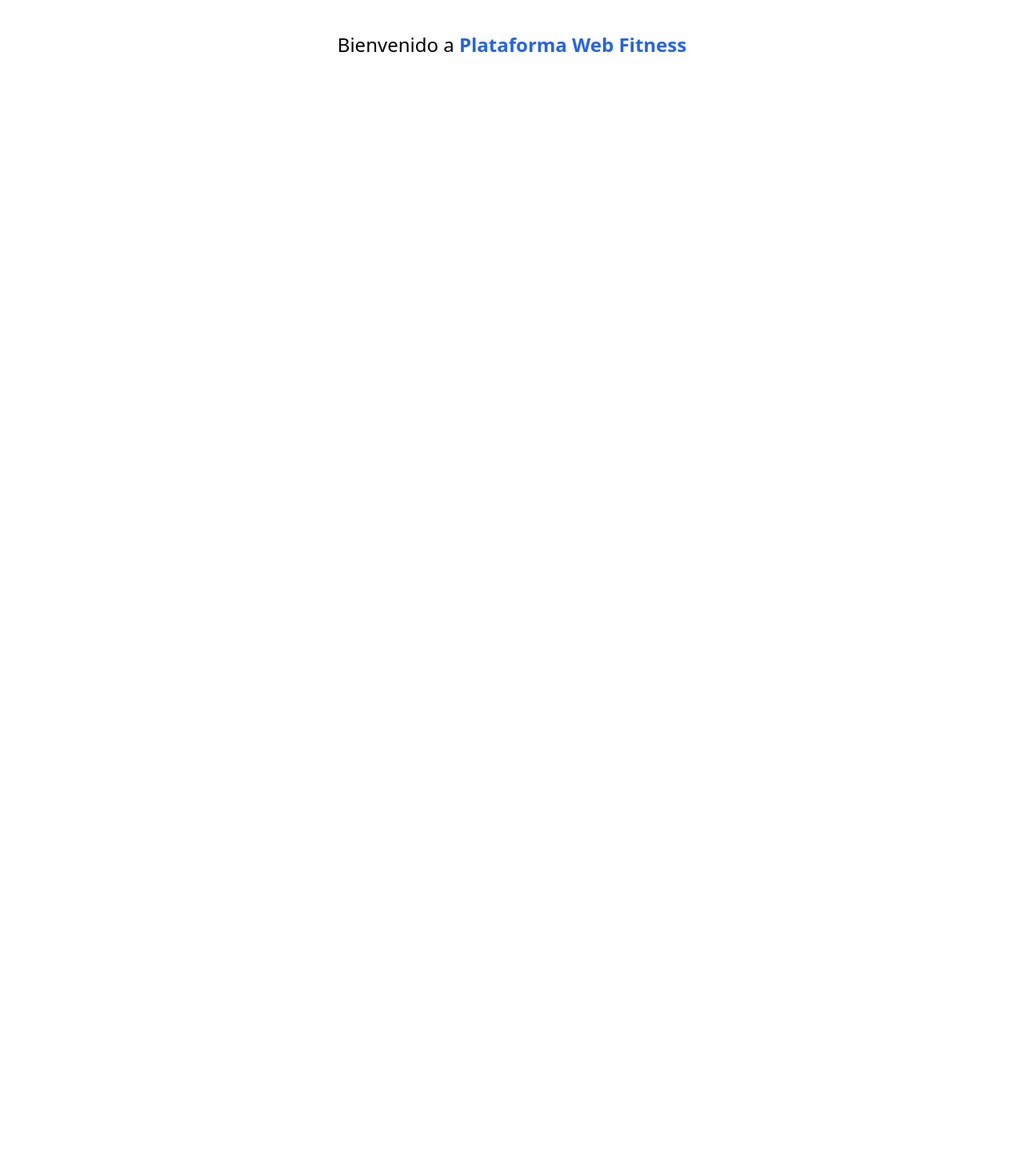
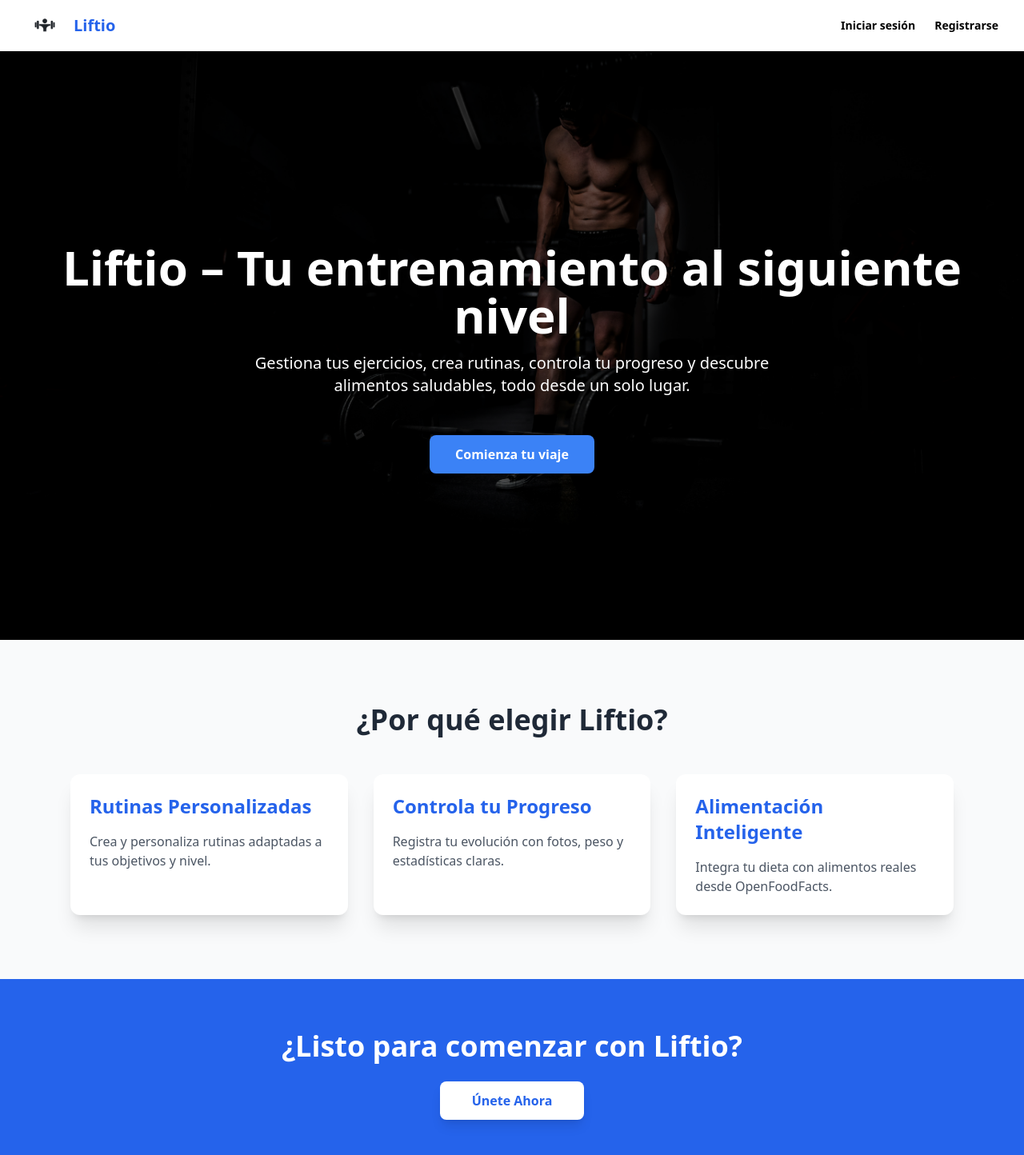
Before and after one commit to asantosc2/web-fitness, a React (Vite) app in the folder web-fitness-front/: page / in a window 1280 px wide. Shown: the top 1444 px of the page at 80% size. Before the commit the page ends 800 px from the top, so only its background shows below. Built offline with nearby package versions, Linux system fonts and the light colour scheme.

Commit message:
Añadido componente Navbar y secciones de inicio con fondo y características del servicio; se incluyen imágenes de logo y fondo.

```diff
--- /dev/null
+++ b/web-fitness-front/src/components/Navbar.tsx
@@ -0,0 +1,79 @@
+import { Link, useNavigate } from "react-router-dom";
+import { useAuth } from "../context/AuthContext";
+import logo from "../assets/logo.png";
+import { useState } from "react";
+
+export default function Navbar() {
+  const { estado } = useAuth();
+  const navigate = useNavigate();
+  const [open, setOpen] = useState(false);
+
+  return (
+    <nav className="bg-white shadow-md fixed top-0 w-full z-50">
+      <div className="w-full h-16 flex items-center justify-between px-4 md:px-8">
+        {/* Logo + Nombre */}
+        <div className="flex items-center gap-3">
+          <img src={logo} alt="Liftio Logo" className="h-12 w-auto object-contain" />
+          <span className="text-xl font-bold text-blue-600">Liftio</span>
+        </div>
+
+        {/* Hamburguesa en móvil */}
+        <div className="md:hidden">
+          <button onClick={() => setOpen(!open)} className="text-gray-800 text-2xl">
+            ☰
+          </button>
+        </div>
+
+        {/* Menú en escritorio */}
+        <div className="hidden md:flex items-center gap-6 text-sm font-semibold">
+          {estado.token ? (
+            <>
+              <Link to="/dashboard" className="hover:text-blue-600 transition">Dashboard</Link>
+              <button
+                onClick={() => {
+                  localStorage.clear();
+                  navigate("/");
+                  window.location.reload();
+                }}
+                className="text-red-600 hover:text-red-800 transition"
+              >
+                Cerrar sesión
+              </button>
+            </>
+          ) : (
+            <>
+              <Link to="/login" className="hover:text-blue-600 transition">Iniciar sesión</Link>
+              <Link to="/registro" className="hover:text-blue-600 transition">Registrarse</Link>
+            </>
+          )}
+        </div>
+      </div>
+
+      {/* Menú desplegable en móvil */}
+      {open && (
+        <div className="md:hidden bg-white shadow-inner flex flex-col items-start gap-4 px-6 py-4 text-sm font-semibold">
+          {estado.token ? (
+            <>
+              <Link to="/dashboard" onClick={() => setOpen(false)} className="hover:text-blue-600 transition">Dashboard</Link>
+              <button
+                onClick={() => {
+                  localStorage.clear();
+                  navigate("/");
+                  window.location.reload();
+                }}
+                className="text-red-600 hover:text-red-800 transition"
+              >
+                Cerrar sesión
+              </button>
+            </>
+          ) : (
+            <>
+              <Link to="/login" onClick={() => setOpen(false)} className="hover:text-blue-600 transition">Iniciar sesión</Link>
+              <Link to="/registro" onClick={() => setOpen(false)} className="hover:text-blue-600 transition">Registrarse</Link>
+            </>
+          )}
+        </div>
+      )}
+    </nav>
+  );
+}
--- a/web-fitness-front/src/pages/Inicio.tsx
+++ b/web-fitness-front/src/pages/Inicio.tsx
@@ -1,7 +1,69 @@
+import { useNavigate } from "react-router-dom";
+import { useAuth } from "../context/AuthContext";
+import fondoLanding from "../assets/fondo-landing.jpg";
+import Navbar from "../components/Navbar";
+
 export default function Inicio() {
+  const { estado } = useAuth();
+  const navigate = useNavigate();
+
   return (
-    <div className="text-center mt-10 text-2xl">
-      Bienvenido a <span className="text-blue-600 font-bold">Plataforma Web Fitness</span>
+    <div className="flex flex-col">
+      <Navbar />
+
+      {/* Hero Section */}
+      <div
+        className="min-h-screen pt-24 flex items-center justify-center text-white bg-cover bg-center relative"
+        style={{ backgroundImage: `url(${fondoLanding})` }}
+      >
+        <div className="absolute inset-0 bg-black bg-opacity-60"></div>
+        <div className="relative text-center px-4">
+          <h1 className="text-5xl md:text-6xl font-bold mb-4">
+            Liftio – Tu entrenamiento al siguiente nivel
+          </h1>
+          <p className="text-xl max-w-2xl mx-auto mb-8">
+            Gestiona tus ejercicios, crea rutinas, controla tu progreso y descubre alimentos saludables, todo desde un solo lugar.
+          </p>
+          <button
+            onClick={() => navigate(estado.token ? "/dashboard" : "/login")}
+            className="mt-4 px-8 py-3 bg-blue-500 hover:bg-blue-600 rounded-lg font-semibold shadow-xl transition-transform transform hover:scale-105"
+          >
+            Comienza tu viaje
+          </button>
+        </div>
+      </div>
+
+      {/* Features Section */}
+      <div className="py-20 bg-gray-50">
+        <h2 className="text-center text-4xl font-bold text-gray-800 mb-12">
+          ¿Por qué elegir Liftio?
+        </h2>
+        <div className="grid grid-cols-1 md:grid-cols-2 lg:grid-cols-3 gap-8 max-w-6xl mx-auto px-6">
+          <div className="bg-white rounded-xl shadow-xl p-6 hover:shadow-2xl transition-shadow">
+            <h3 className="text-2xl font-bold text-blue-600 mb-4">Rutinas Personalizadas</h3>
+            <p className="text-gray-600">Crea y personaliza rutinas adaptadas a tus objetivos y nivel.</p>
+          </div>
+          <div className="bg-white rounded-xl shadow-xl p-6 hover:shadow-2xl transition-shadow">
+            <h3 className="text-2xl font-bold text-blue-600 mb-4">Controla tu Progreso</h3>
+            <p className="text-gray-600">Registra tu evolución con fotos, peso y estadísticas claras.</p>
+          </div>
+          <div className="bg-white rounded-xl shadow-xl p-6 hover:shadow-2xl transition-shadow">
+            <h3 className="text-2xl font-bold text-blue-600 mb-4">Alimentación Inteligente</h3>
+            <p className="text-gray-600">Integra tu dieta con alimentos reales desde OpenFoodFacts.</p>
+          </div>
+        </div>
+      </div>
+
+      {/* CTA Section */}
+      <div className="bg-blue-600 py-16 text-center text-white">
+        <h2 className="text-4xl font-bold mb-6">¿Listo para comenzar con Liftio?</h2>
+        <button
+          onClick={() => navigate(estado.token ? "/dashboard" : "/login")}
+          className="px-10 py-3 bg-white text-blue-600 font-semibold rounded-lg shadow-lg hover:bg-gray-100 transition-colors"
+        >
+          Únete Ahora
+        </button>
+      </div>
     </div>
   );
 }
```
Also changed, not shown: web-fitness-front/src/assets/fondo-landing.jpg (added), web-fitness-front/src/assets/logo.png (added).
